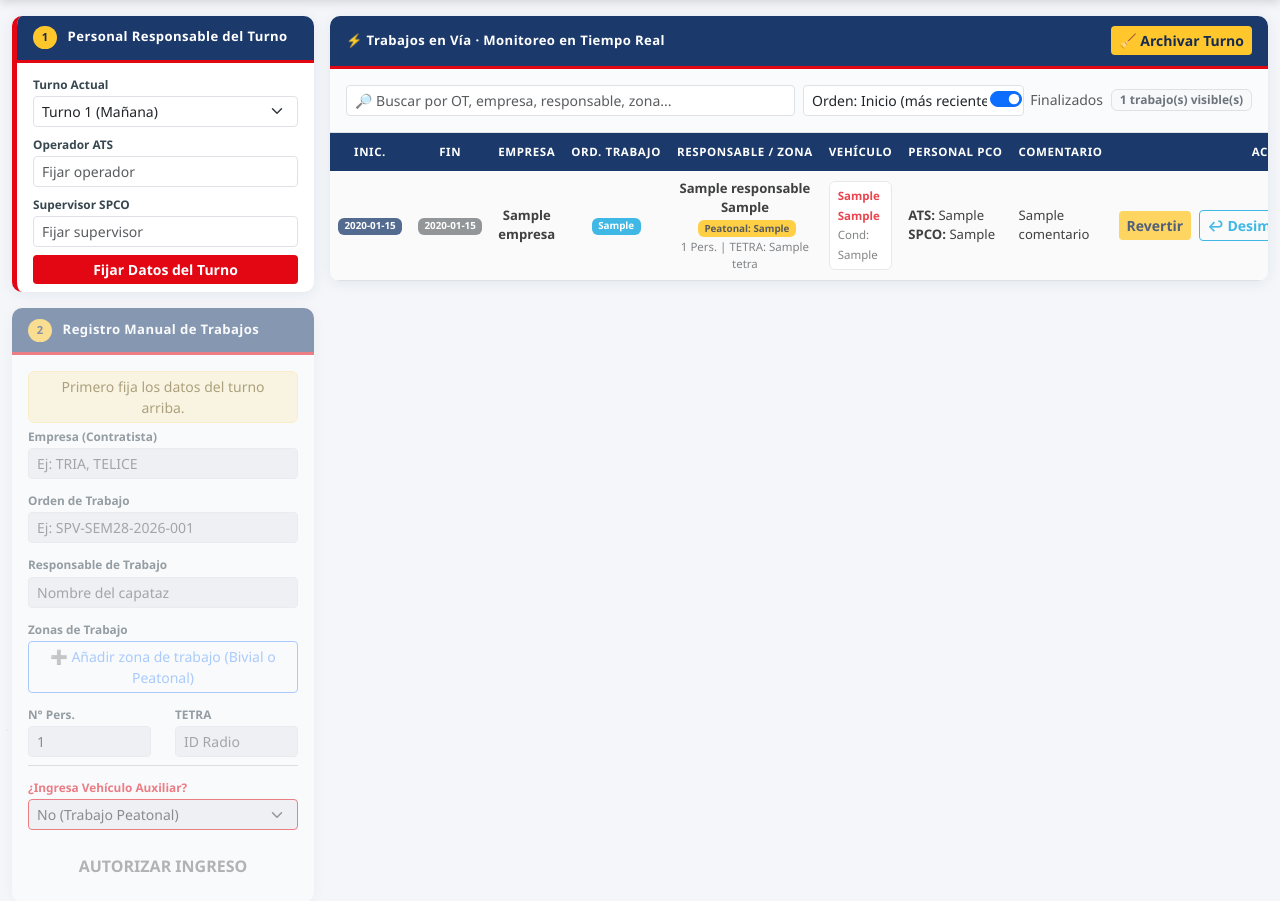
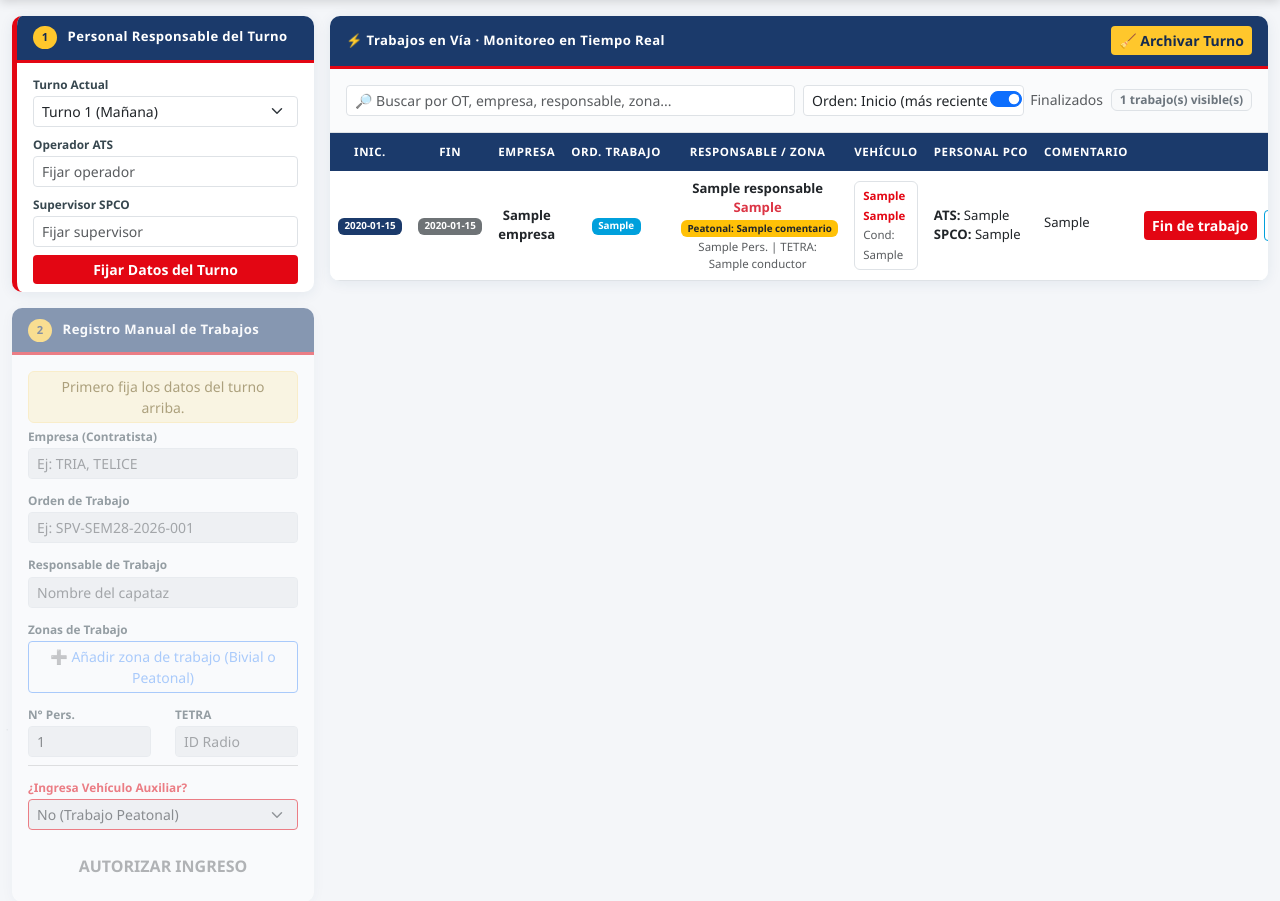
Before and after one commit to ArdalaxDown/pco-app, a Flask app: page / in a window 1280 px wide. Shown: the part 57-958 px from the top of the page. Run offline with Flask 3, Linux system fonts and the light colour scheme; a database or web service that is not in the repository returns one stand-in record (values such as "Sample title"); some libraries are stand-ins or nearby versions.

Commit message:
Fix: corregir índices template para query fallback (sin columna ubicacion_zona_peatonal en BD Render)

```diff
--- a/templates/index.html
+++ b/templates/index.html
@@ -558,18 +558,18 @@
                                 </thead>
                                 <tbody>
 {% for r in registros %}
-                                     <tr class="fila-monitoreo {% if r[16] %}table-light opacity-75 text-muted{% endif %}"
+                                      <tr class="fila-monitoreo {% if r[15] == 'Liberado' %}table-light opacity-75 text-muted{% endif %}"
                                           data-ot="{{ (r[4] or '') }}"
                                           data-empresa="{{ (r[3] or '') }}"
                                           data-responsable="{{ (r[5] or '') }}"
                                           data-zona="{{ (r[6] or '') }}"
-                                         data-inicio="{{ r[12].strftime('%H:%M:%S') if r[12] else '' }}"
-                                         data-estado="{% if r[16] %}Liberado{% else %}En Vía{% endif %}"
+                                          data-inicio="{{ r[11].strftime('%H:%M:%S') if r[11] else '' }}"
+                                          data-estado="{{ r[15] }}"
                                           data-id="{{ r[0] }}">
-                                         <td><span class="badge" style="background:var(--ml-blue);color:#fff;">{{ r[12].strftime('%H:%M:%S') if r[12] else '' }}</span></td>
+                                          <td><span class="badge" style="background:var(--ml-blue);color:#fff;">{{ r[11].strftime('%H:%M:%S') if r[11] else '' }}</span></td>
                                           <td>
-                                             {% if r[13] %}
-                                                 <span class="badge badge-liberado">{{ r[13].strftime('%H:%M:%S') }}</span>
+                                              {% if r[12] %}
+                                                  <span class="badge badge-liberado">{{ r[12].strftime('%H:%M:%S') }}</span>
                                               {% else %}
                                                   <span class="badge badge-en-via">En Vía</span>
                                               {% endif %}
@@ -578,30 +578,30 @@
                                           <td><span class="badge" style="background:var(--ml-cyan);color:#fff;">{{ r[4] }}</span></td>
                                           <td>
                                               <div class="fw-bold">{{ r[5] }}</div>
-                                             <div class="fw-bold {% if not r[13] %}text-danger{% endif %}">{{ r[6] }}{% if r[7] %} <span class="badge bg-warning text-dark ms-1">Peatonal: {{ r[7] }}</span>{% endif %}</div>
-                                             <div class="small text-muted">{{ r[8] }} Pers. | TETRA: {{ r[11] }}</div>
+                                              <div class="fw-bold {% if r[15] != 'Liberado' %}text-danger{% endif %}">{{ r[6] }}{% if r[21] %} <span class="badge bg-warning text-dark ms-1">Peatonal: {{ r[21] }}</span>{% endif %}</div>
+                                              <div class="small text-muted">{{ r[7] }} Pers. | TETRA: {{ r[10] }}</div>
                                           </td>
                                           <td>
-                                             {% if r[17] %}
+                                              {% if r[16] %}
                                                   <div class="border rounded px-2 py-1 bg-white text-start" style="border-color:var(--ml-red);">
-                                                     <strong class="small" style="color:var(--ml-red);">{{ r[18] }} {{ r[19] }}</strong><br>
-                                                     <span class="small text-muted">Cond: {{ r[20] }}</span>
+                                                      <strong class="small" style="color:var(--ml-red);">{{ r[17] }} {{ r[18] }}</strong><br>
+                                                      <span class="small text-muted">Cond: {{ r[19] }}</span>
                                                   </div>
                                               {% else %}
                                                   <span class="badge bg-light text-secondary border">Peatonal</span>
                                               {% endif %}
                                           </td>
                                           <td class="small text-start">
-                                             <strong>ATS:</strong> {{ r[14] }}<br>
-                                             <strong>SPCO:</strong> {{ r[15] }}
+                                              <strong>ATS:</strong> {{ r[13] }}<br>
+                                              <strong>SPCO:</strong> {{ r[14] }}
                                           </td>
                                           <td class="small text-start" style="max-width: 200px;">
-                                             <div id="comentarioDisplay-{{ r[0] }}" class="{% if r[21] %}{% else %}text-muted fst-italic{% endif %}" style="cursor:pointer; min-height: 24px;" onclick="editarComentario({{ r[0] }}, this)" title="Click para agregar/editar comentario">
-                                                 {% if r[21] %}{{ r[21] }}{% else %}<span class="small">+ agregar…</span>{% endif %}
+                                              <div id="comentarioDisplay-{{ r[0] }}" class="{% if r[20] %}{% else %}text-muted fst-italic{% endif %}" style="cursor:pointer; min-height: 24px;" onclick="editarComentario({{ r[0] }}, this)" title="Click para agregar/editar comentario">
+                                                  {% if r[20] %}{{ r[20] }}{% else %}<span class="small">+ agregar…</span>{% endif %}
                                               </div>
                                           </td>
                                           <td class="text-nowrap">
-                                             {% if not r[13] %}
+                                              {% if r[15] != 'Liberado' %}
                                                   <a href="/liberar/{{ r[0] }}" class="btn btn-sm btn-ml-red fw-bold me-1" onclick="return confirmarLiberacion({{ r[0] }}, 'Fin de trabajo', '{{ r[4] }}')">Fin de trabajo</a>
                                               {% else %}
                                                   <a href="/revertir/{{ r[0] }}" class="btn btn-sm btn-ml-yellow fw-bold me-1" onclick="return confirmarLiberacion({{ r[0] }}, 'Revertir', '{{ r[4] }}')">Revertir</a>
@@ -648,7 +648,7 @@
 <div class="mb-2">
                               <label class="form-label-l2">Zonas de Trabajo</label>
                               <div id="editZonasContainer{{ r[0] }}">
-                                 {% if r[6] or r[7] %}
+                                  {% if r[6] or r[21] %}
                                       {% if r[6] %}
                                       <div class="zona-entry d-flex gap-2 mb-2">
                                           <input type="text" class="form-control form-control-sm fw-bold zona-input" style="border-color: var(--ml-red);" name="zonas_trabajo[]" value="{{ r[6] }}" placeholder="Ej: E20->E24 + TK1">
@@ -659,9 +659,9 @@
                                           <button type="button" class="btn btn-sm btn-outline-danger" onclick="eliminarZona(this)">🗑️</button>
                                       </div>
                                       {% endif %}
-                                     {% if r[7] %}
+                                      {% if r[21] %}
                                       <div class="zona-entry d-flex gap-2 mb-2">
-                                         <input type="text" class="form-control form-control-sm fw-bold zona-input" style="border-color: var(--ml-yellow);" name="zonas_trabajo[]" value="{{ r[7] }}" placeholder="Ej: D1 + D2 + PTSA">
+                                          <input type="text" class="form-control form-control-sm fw-bold zona-input" style="border-color: var(--ml-yellow);" name="zonas_trabajo[]" value="{{ r[21] }}" placeholder="Ej: D1 + D2 + PTSA">
                                           <select class="form-select form-select-sm zona-tipo" style="width: auto; border-color: var(--ml-yellow);" name="zonas_tipo[]">
                                               <option value="bivial">🚜 Bivial</option>
                                               <option value="peatonal" selected>🚶 Peatonal</option>
@@ -678,7 +678,7 @@
 
                           <!-- Hidden fields para compatibilidad backend -->
                           <input type="hidden" name="ubicacion_zona" id="hiddenEditUbicacionZona{{ r[0] }}" value="{{ r[6] }}">
-                         <input type="hidden" name="ubicacion_zona_peatonal" id="hiddenEditUbicacionZonaPeatonal{{ r[0] }}" value="{{ r[7] if r[7] else '' }}">
+                          <input type="hidden" name="ubicacion_zona_peatonal" id="hiddenEditUbicacionZonaPeatonal{{ r[0] }}" value="{{ r[21] if r[21] else '' }}">
 
                           <div class="p-2 border rounded mb-2" style="border-color:var(--ml-red)!important;background:#FAFBFC;">
                               <label class="form-label-l2" style="color:var(--ml-red);">¿Usa Vehículo Auxiliar?</label>
@@ -694,10 +694,10 @@
                           </div>
 
                           <div class="row">
-                              <div class="col mb-2"><label class="form-label-l2">N° Personas</label><input type="number" class="form-control form-control-sm" name="num_personas" value="{{ r[8] }}" required></div>
-                              <div class="col mb-2"><label class="form-label-l2">TETRA</label><input type="text" class="form-control form-control-sm" name="tetra" value="{{ r[11] }}"></div>
-                          </div>
-                         <div class="mb-2"><label class="form-label-l2">Comentario del Permiso</label><textarea class="form-control form-control-sm" name="comentario" rows="2" placeholder="Ej. Requiere corte de tensión, disponibilidad de iluminación, etc.">{{ r[21] if r[21] else '' }}</textarea></div>
+                              <div class="col mb-2"><label class="form-label-l2">N° Personas</label><input type="number" class="form-control form-control-sm" name="num_personas" value="{{ r[7] }}" required></div>
+                              <div class="col mb-2"><label class="form-label-l2">TETRA</label><input type="text" class="form-control form-control-sm" name="tetra" value="{{ r[10] }}"></div>
+                          </div>
+                          <div class="mb-2"><label class="form-label-l2">Comentario del Permiso</label><textarea class="form-control form-control-sm" name="comentario" rows="2" placeholder="Ej. Requiere corte de tensión, disponibilidad de iluminación, etc.">{{ r[20] if r[20] else '' }}</textarea></div>
                     </div>
                     <div class="modal-footer">
                         <button type="button" class="btn btn-secondary btn-sm" data-bs-dismiss="modal">Cancelar</button>
```
Lines whose indentation alone changed are shown as unchanged.
